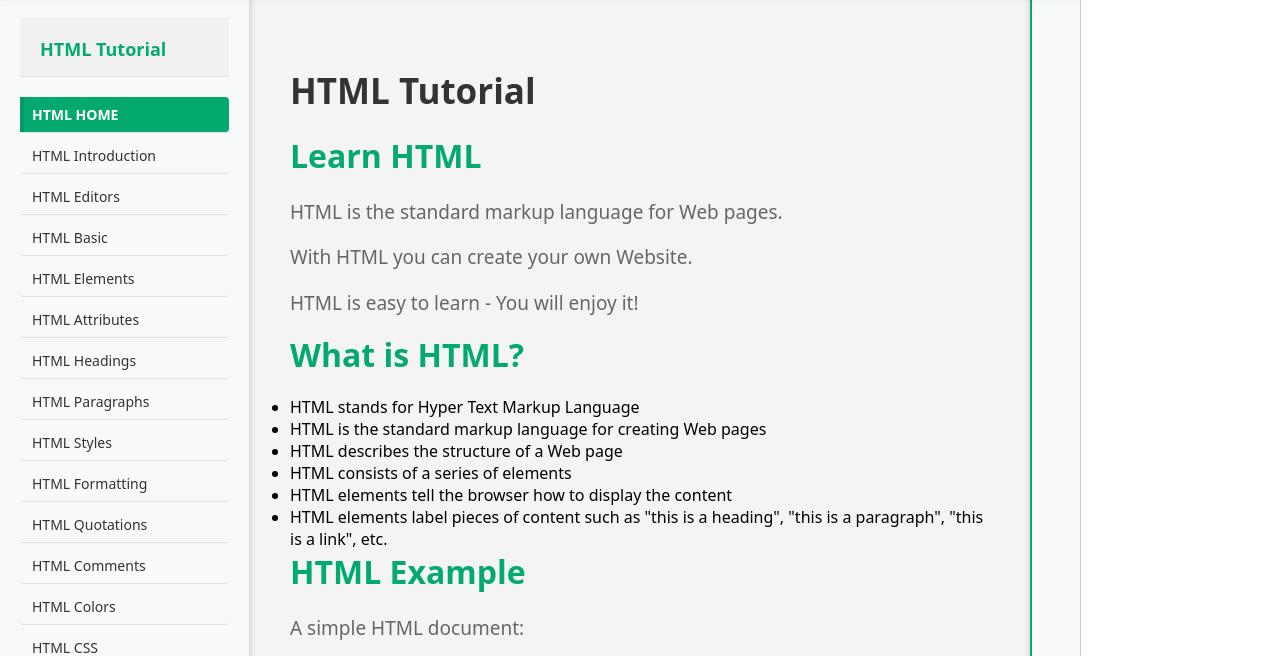
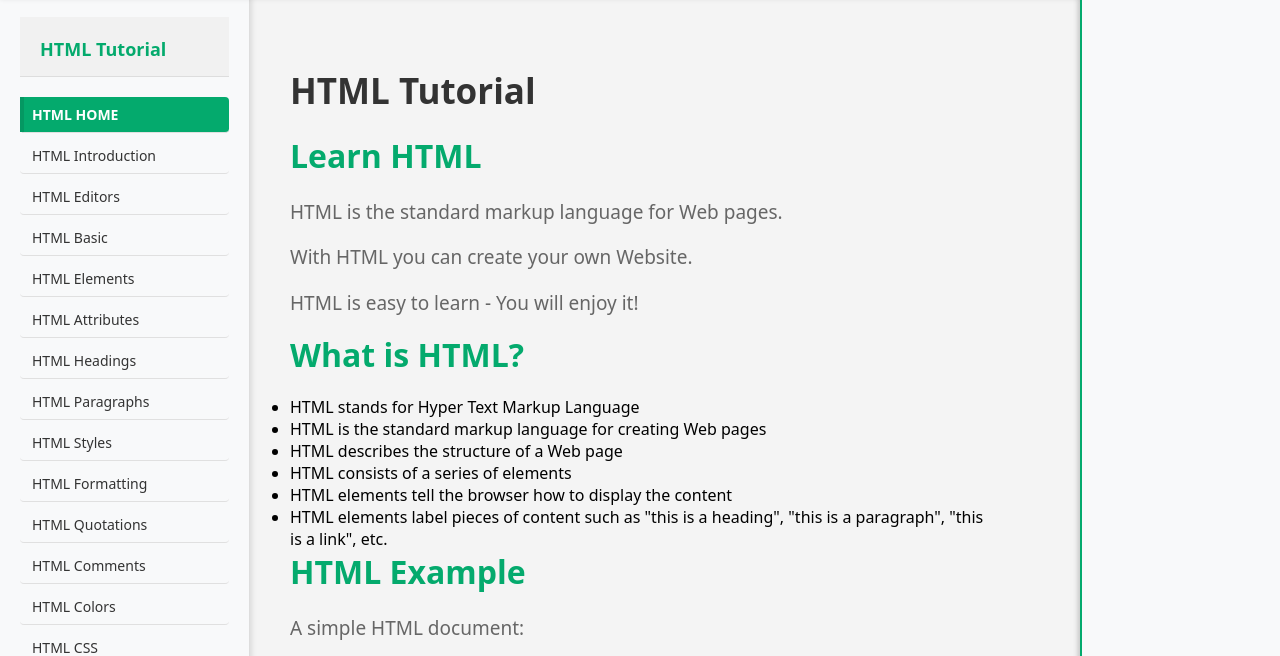
Before and after one commit to Dikshika123/w3schoolclone, a plain HTML site: page Html.html in a window 1280 px wide. Shown: the part 93-749 px from the top of the page. Drawn offline with Linux system fonts and the light colour scheme.

Commit message:
nav bar aline

```diff
--- a/index.css
+++ b/index.css
@@ -1751,20 +1751,6 @@ header {
 
 .nav-right {
     width: 200px;
-    background: #fff;
-    border-left: 1px solid #ccc;
-    padding: 15px;
-    text-align: center;
-    position: fixed;
-    right: 0;
-    top: 90px;
-    height: calc(100vh - 90px);
-    overflow-y: auto;
-    z-index: 10;
-}
-
-.right-blank {
-    width: 250px;
     background: #f8f9fa;
     border-left: 2px solid #04AA6D;
     padding: 20px;
@@ -1778,6 +1764,21 @@ header {
     box-shadow: -2px 0 5px rgba(0,0,0,0.1);
 }
 
+.right-blank {
+    width: 200px;
+    background: #f8f9fa;
+    border-left: 2px solid #04AA6D;
+    padding: 20px;
+    position: fixed;
+    right: 0;
+    top: 90px;
+    height: calc(100vh - 90px);
+    min-height: calc(100vh - 90px);
+    overflow-y: auto;
+    z-index: 10;
+    box-shadow: -2px 0 5px rgba(0,0,0,0.1);
+}
+
 /* Advertisement styling */
 .ad-section {
     padding: 20px;
```
